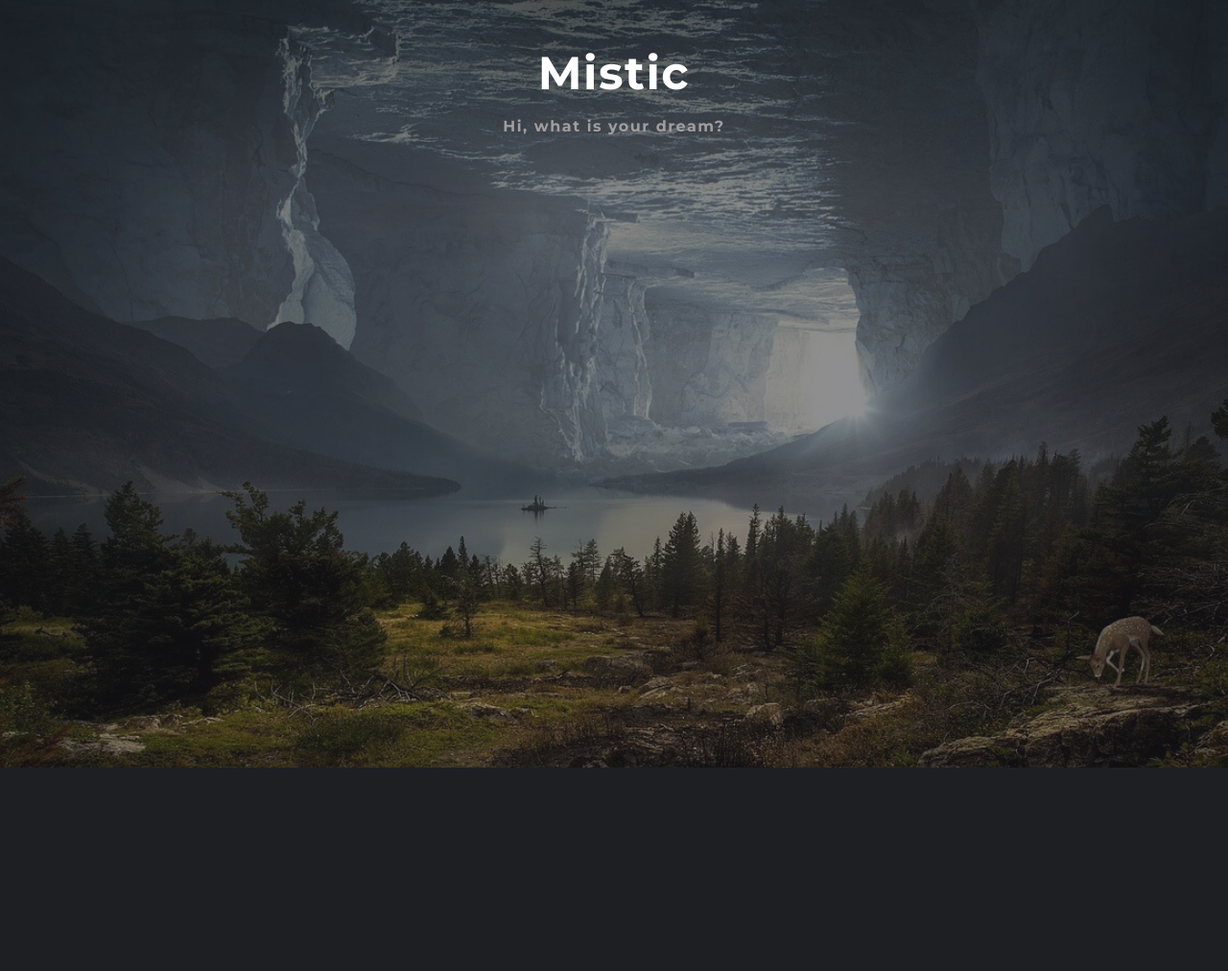
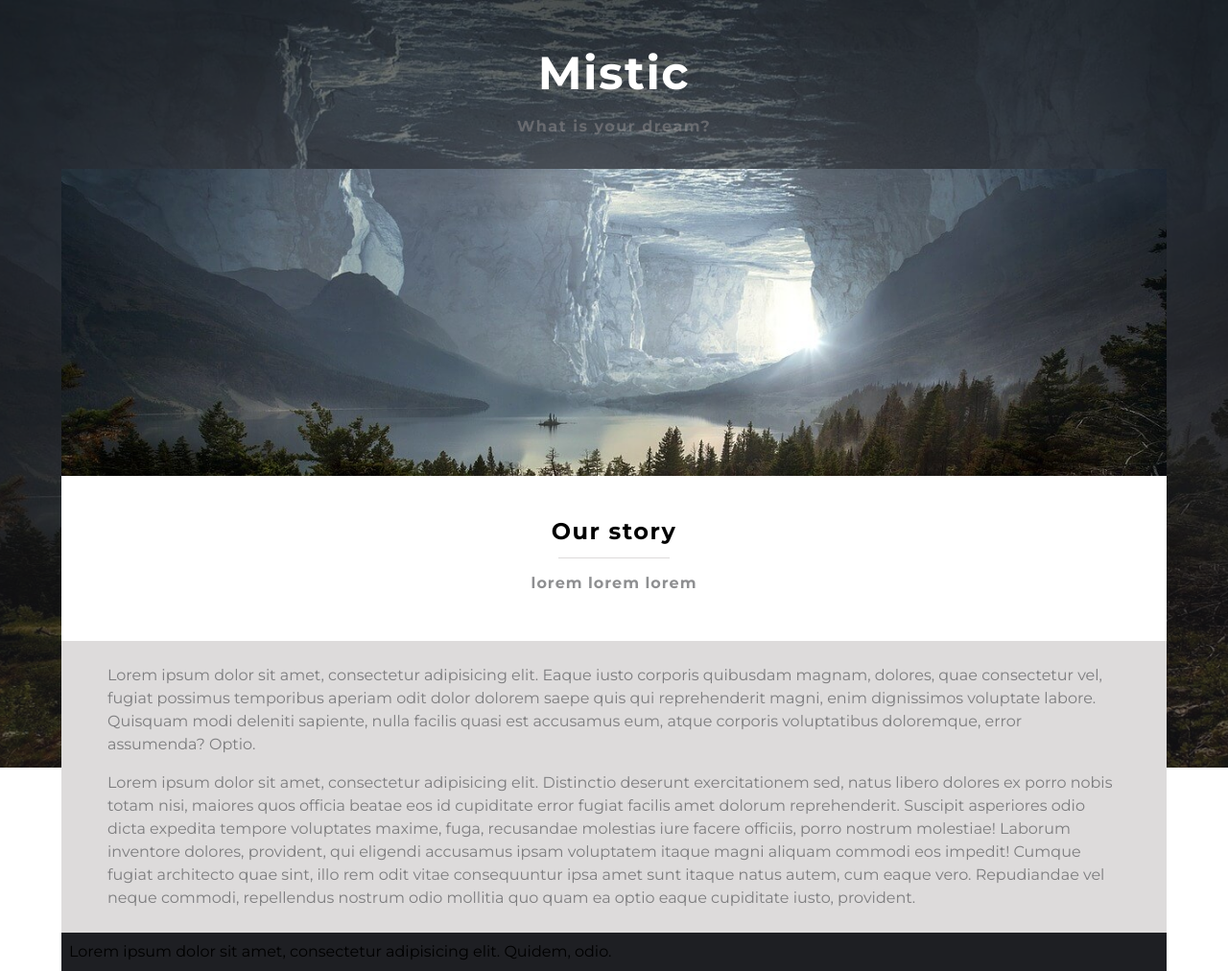
Before and after one commit to sfait/mistic, a plain HTML site: page index.html in a window 1280 px wide. Shown: the whole page at 96% size. Before the commit the page ends 800 px from the top, so only its background shows below. Drawn offline with Linux system fonts and the light colour scheme.

Commit message:
Add header and story

```diff
--- a/css/style.css
+++ b/css/style.css
@@ -3,7 +3,7 @@
   --base-color: #1e1f23;
   --second-color: #fff;
   --third-color: #000;
-  --fourth-color: #A29E9E;
+  --fourth-color: rgba(170, 165, 165, 0.4);
   --fifth-color: rgba(30, 31, 35, 0.5);
 }
 
@@ -15,17 +15,25 @@
 
 body {
     height: 100vh;
-    background: var(--base-color) url("../img/background-photo.jpg") no-repeat center/cover;
     position: relative;
 }
 
 .background {
     width: 100%;
-    height: 100%;
+    height: 100vh;
+    background: var(--base-color) url("../img/background-photo.jpg") no-repeat center/cover;
+    position: fixed;
+    top: 0;
+    z-index: -2;
+}
+
+.background-shadow {
+    width: 100%;
+    height: 100vh;
     background: var(--fifth-color);
+    z-index: -1;
     position: absolute;
     top: 0;
-    z-index: -1;
 }
 
 .wrapper {
@@ -73,5 +81,65 @@ body {
     font-size: 1rem;
 }
 
+/* hero */
+.hero-wrapper {
+    padding: 10rem;
+    background: url("../img/background-photo.jpg") no-repeat center/cover;
+}
+
+.hero-header {
+    display: none;
+}
+
+/* story */
+.story-wrapper {
+    padding: 1rem 0 0;
+    background: var(--second-color);
+    text-align: center;
+}
+
+.third-header {
+    font-size: 1.5rem;
+    letter-spacing: 1.5px;
+    position: relative;
+}
+
+.third-header::after {
+    content: "";
+    width: 10%;
+    border-bottom: 1.5px solid var(--fourth-color);
+    text-align: center;
+    position: absolute;
+    bottom: -10px;
+    left: 0;
+    margin-left: 45%;
+}
+
+.fourth-header {
+    font-size: 1rem;
+    color: var(--fifth-color);
+    letter-spacing: 1px;
+    margin-bottom: 3rem;
+}
+
+.story-text-wrapper {
+    padding: 0.5rem 3rem;
+    color: var(--fifth-color);
+    background: var(--fourth-color);
+    text-align: left;
+}
+
+.story-paragraph {
+    font-size: 0.8rem;
+}
+
+/* gallery */
+.gallery-wrapper {
+    background: var(--base-color);
+}
+
 /* media queries*/
 @media only screen and (min-width: 700px) {}
+    .story-paragraph {
+        font-size: 1rem;
+    }
--- a/index.html
+++ b/index.html
@@ -16,9 +16,37 @@
     <header class="header">
         <div class="header-wrapper wrapper">
             <h1 class="main-header">Mistic</h1>
-            <h2 class="second-header">Hi, what is your dream?</h2>
+            <h2 class="second-header">What is your dream?</h2>
         </div>
     </header>
-    <div class="background"></div>
+    <main>
+        <section class="hero">
+            <div class="hero-wrapper wrapper">
+                <h3 class="hero-header">Hero</h3>
+            </div>
+        </section>
+        <section class="story">
+            <div class="story-wrapper wrapper">
+                <h3 class="third-header story-header">Our story</h3>
+                <h4 class="fourth-header">lorem lorem lorem</h4>
+                <div class="story-text-wrapper">
+                    <p class="story-paragraph">
+                        Lorem ipsum dolor sit amet, consectetur adipisicing elit. Eaque iusto corporis quibusdam magnam, dolores, quae consectetur vel, fugiat possimus temporibus aperiam odit dolor dolorem saepe quis qui reprehenderit magni, enim dignissimos voluptate labore. Quisquam modi deleniti sapiente, nulla facilis quasi est accusamus eum, atque corporis voluptatibus doloremque, error assumenda? Optio.
+                    </p>
+                    <p class="story-paragraph">
+                        Lorem ipsum dolor sit amet, consectetur adipisicing elit. Distinctio deserunt exercitationem sed, natus libero dolores ex porro nobis totam nisi, maiores quos officia beatae eos id cupiditate error fugiat facilis amet dolorum reprehenderit. Suscipit asperiores odio dicta expedita tempore voluptates maxime, fuga, recusandae molestias iure facere officiis, porro nostrum molestiae! Laborum inventore dolores, provident, qui eligendi accusamus ipsam voluptatem itaque magni aliquam commodi eos impedit! Cumque fugiat architecto quae sint, illo rem odit vitae consequuntur ipsa amet sunt itaque natus autem, cum eaque vero. Repudiandae vel neque commodi, repellendus nostrum odio mollitia quo quam ea optio eaque cupiditate iusto, provident.
+                    </p>
+                </div>
+            </div>
+        </section>
+        <section class="gallery">
+            <div class="gallery-wrapper wrapper">
+                Lorem ipsum dolor sit amet, consectetur adipisicing elit. Quidem, odio.
+            </div>
+        </section>
+    </main>
+    <div class="background">
+        <div class="background-shadow"></div>
+    </div>
 </body>
 </html>
```
Also changed, not shown: img/tree.jpg (added).
